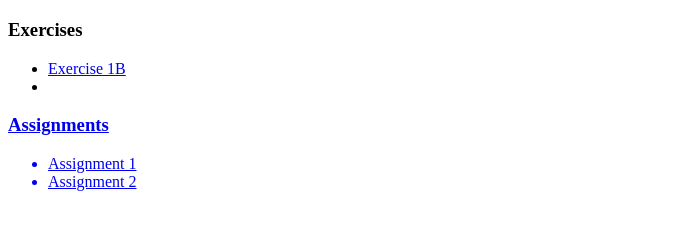
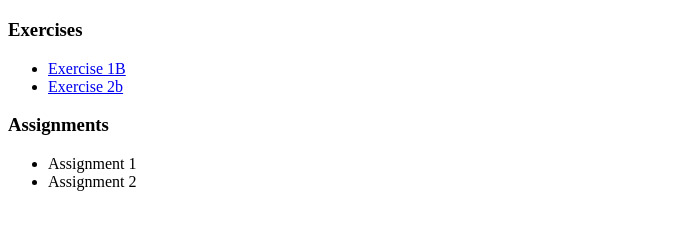
Before and after one commit to kkarnish/CRP5580, a plain HTML site: page docs/index.html in a window 1280 px wide. Shown: the part 61-290 px from the top of the page, without its empty margins (0-673 px from the left). Drawn offline with Linux system fonts and the light colour scheme.

Commit message:
Update index.html

```diff
--- a/docs/index.html
+++ b/docs/index.html
@@ -10,7 +10,7 @@
 <h3>Exercises</h3>
 <ul>
   <li><a href="https://public.tableau.com/views/Exercise1b_2/Map?">Exercise 1B</a></li>
-  <li><a href = "exercise2b.html" Exercise 2b</li>
+  <li><a href = "exercise2b.html">Exercise 2b</a></li>
 </ul>
 
 <h3>Assignments</h3>
```
